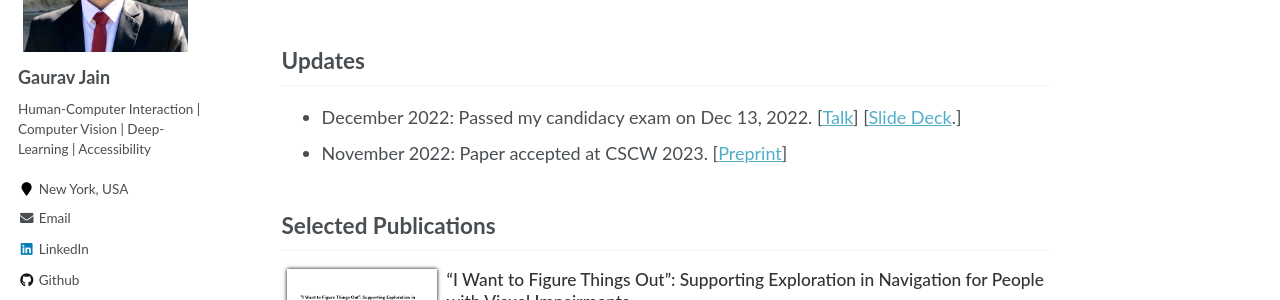
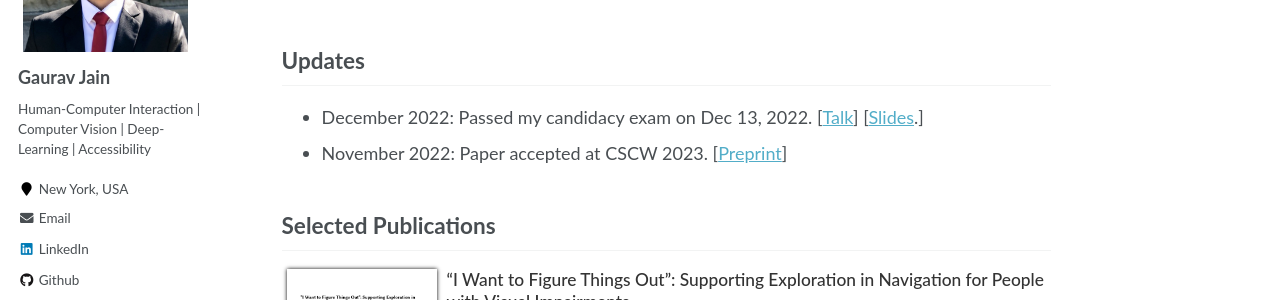
Before and after one commit to Gaurav1302/gaurav1302.github.io, a Jekyll site: the page built from _pages/about.md, in a window 1280 px wide and 900 px high, scrolled down 601 px. Shown: the part 154-454 px from the top of the window. Built offline with Jekyll 4.4.1, drawn with Linux system fonts in a browser that asks for light colours.

Commit message:
minor fixes

```diff
--- a/_pages/about.md
+++ b/_pages/about.md
@@ -24,7 +24,7 @@
 
 ## Updates
 
-- December 2022: Passed my candidacy exam on Dec 13, 2022. [[Talk](https://www.youtube.com/watch?v=QuGQKrjezdk)] [[Slide Deck](http://gaurav1302.github.io/files/CE.pdf).]
+- December 2022: Passed my candidacy exam on Dec 13, 2022. [[Talk](https://www.youtube.com/watch?v=QuGQKrjezdk)] [[Slides](http://gaurav1302.github.io/files/CE.pdf).]
 - November 2022: Paper accepted at CSCW 2023. [[Preprint](https://arxiv.org/abs/2211.16465)]
 
 <!-- My research revolves around building systems that help people with disabilities to better experience the world around them. Specifically, I am interested in leveraging computer vision and deep learning for multimodal analysis (such as videos, images, and audio) to make digital media more accessible to people who are blind and low vision. To this end, I focus on solving technical challenges of using AI for accessibility and the design of novel interaction techniques that help facilitate a more immersive user experience for people with disabilities. -->
```
